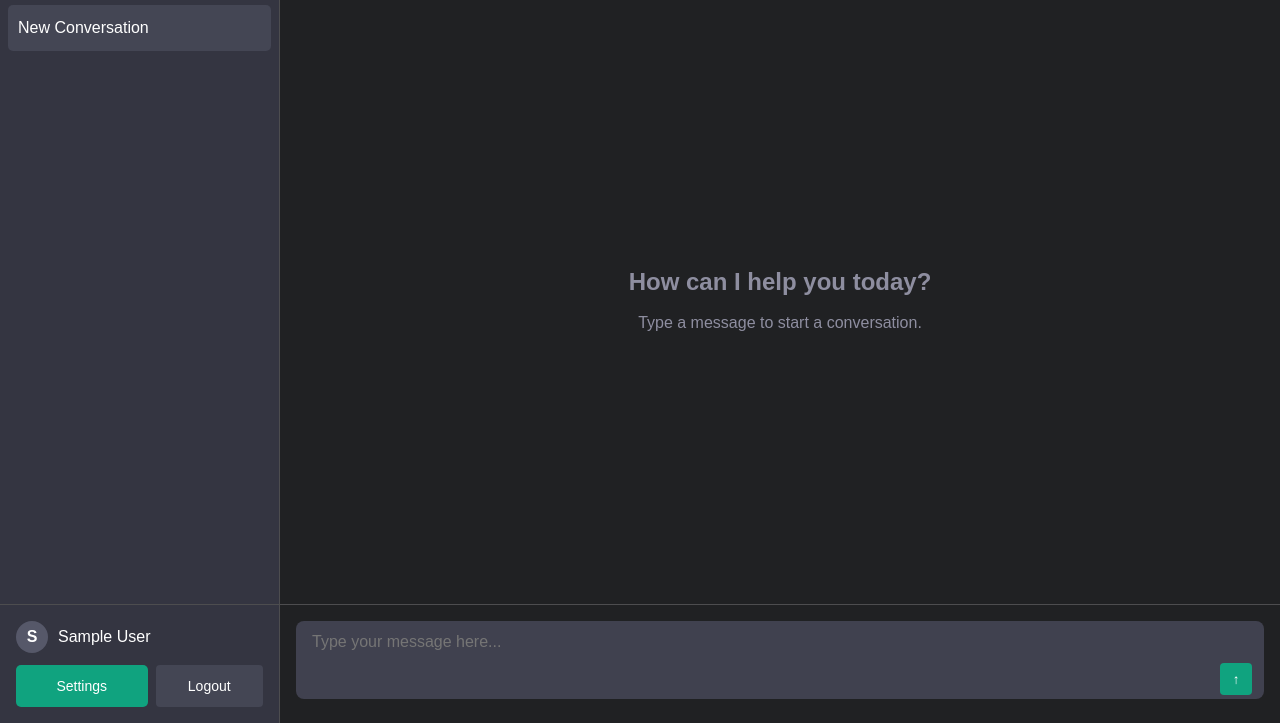
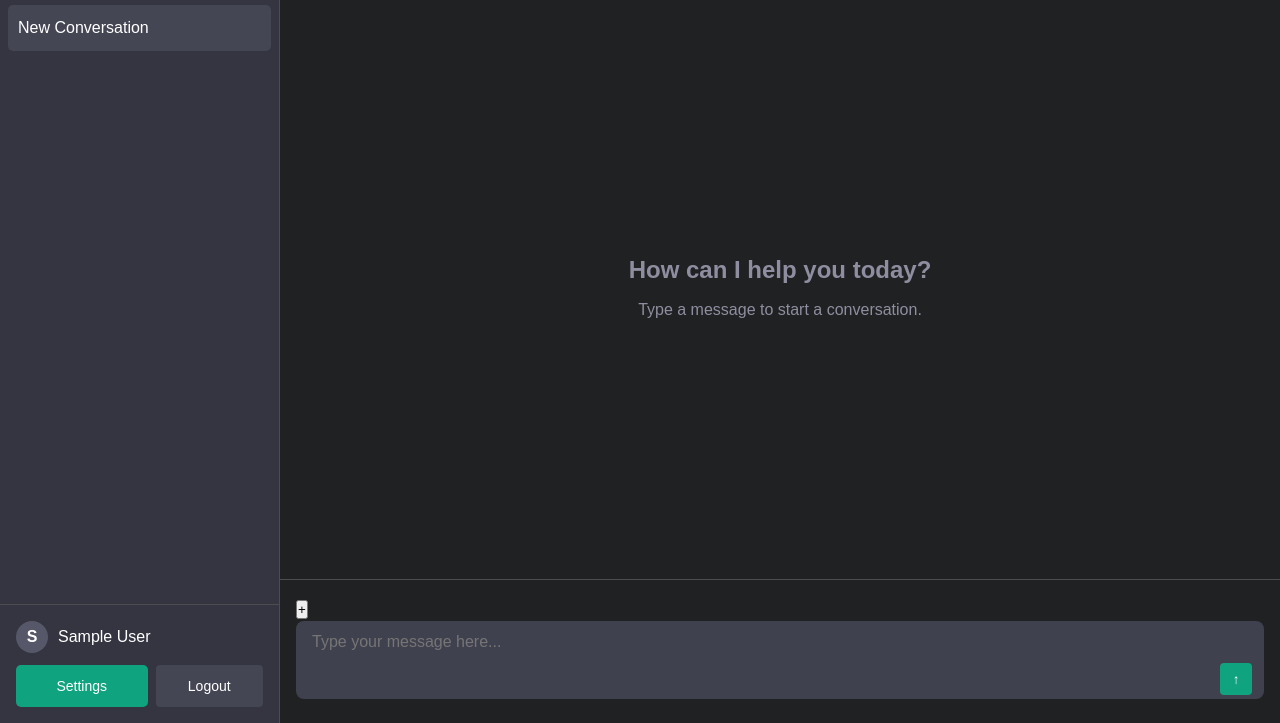
Before and after one commit to ZaynLevi-Internal/chat, a plain HTML site: page index.html in a window 1280 px wide. Shown: the part 77-800 px from the top of the page. Drawn offline with Linux system fonts and the light colour scheme; sample sign-in values are in the browser's storage.

Commit message:
added plus button

```diff
--- a/index.html
+++ b/index.html
@@ -46,12 +46,15 @@
             </div>
 
             <div class="message-input-area">
-                <form id="messageForm">
-                    <textarea
-                        id="messageInput"
-                        placeholder="Type your message here..."
-                        rows="3"
-                    ></textarea>
+                <form id="messageForm" class="message-form-flex">
+                    <div class="input-with-upload">
+                        <button type="button" class="add-pdf-btn" id="addPdfBtn" title="Add PDF">+</button>
+                        <textarea
+                            id="messageInput"
+                            placeholder="Type your message here..."
+                            rows="3"
+                        ></textarea>
+                    </div>
                     <button type="submit" id="sendBtn">
                         <span class="send-icon">↑</span>
                         <span class="loading-icon">⟳</span>
```
